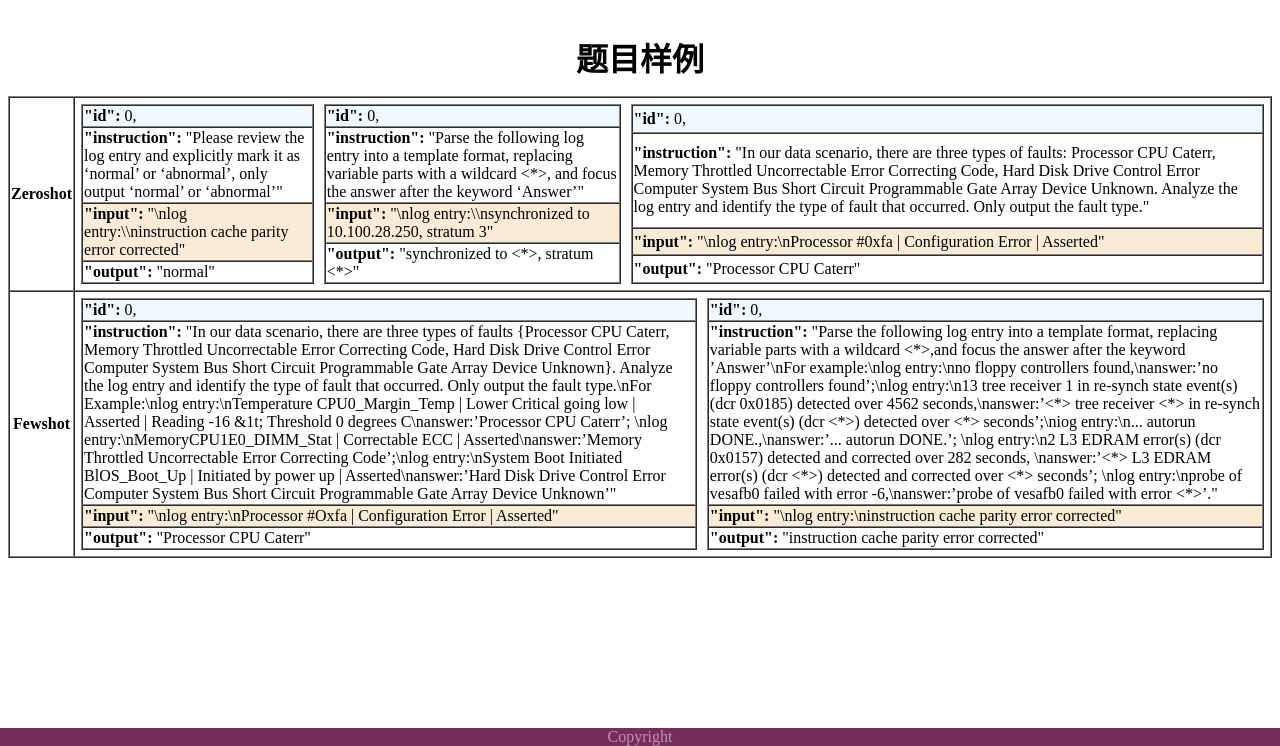
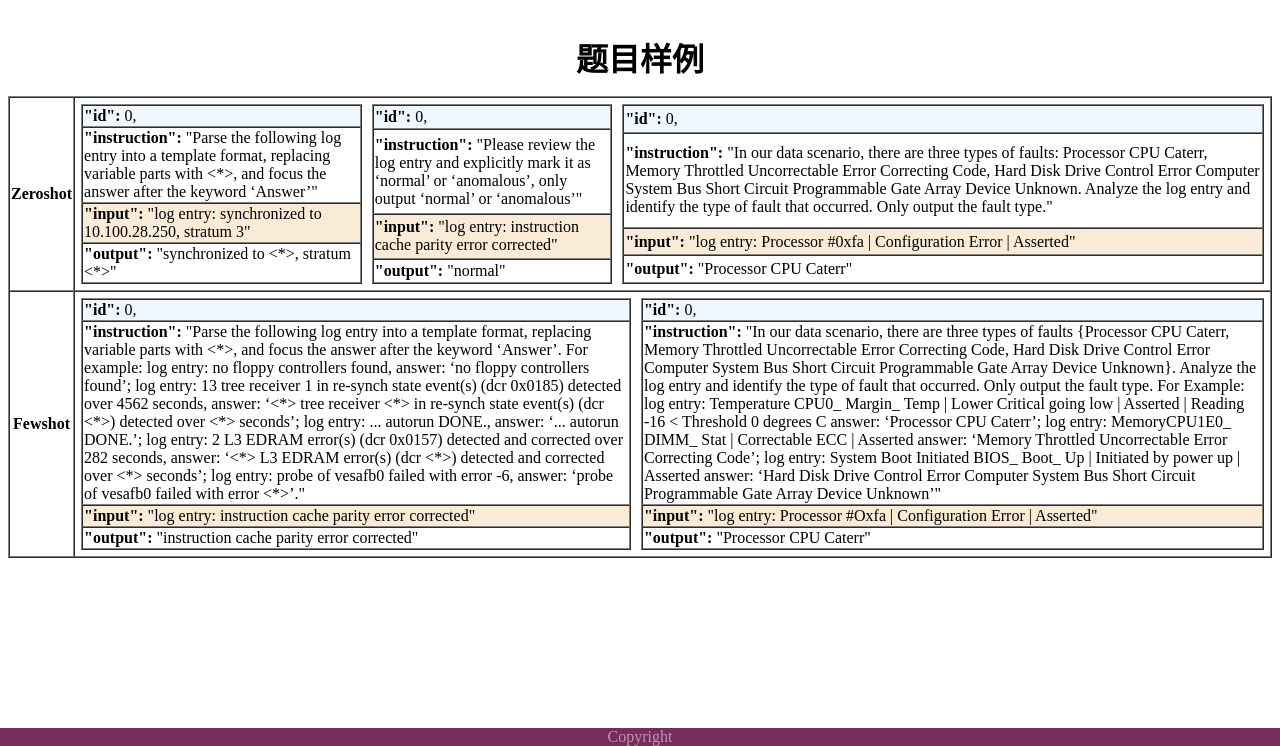
Before and after one commit to LinDuoming/LogEval, a Flask app: page /LogEval/example in a window 1280 px wide. Shown: the part 54-800 px from the top of the page. Run offline with Flask 3, Linux system fonts and the light colour scheme.

Commit message:
fixed 01

```diff
--- a/app.py
+++ b/app.py
@@ -1,3 +1,6 @@
+import sys
+import os
+sys.path.append(os.path.dirname(__file__))
 import json
 import datetime
 
@@ -12,7 +15,7 @@ from werkzeug.middleware.proxy_fix import ProxyFix
 import datasrc
 
 language = 'en'
-app = Flask(__name__,static_folder='LogEval/static',static_url_path='/LogEval/static')
+app = Flask(__name__,static_folder=os.path.join(os.path.dirname(__file__), 'static'),static_url_path='/LogEval/static')
 app.wsgi_app = ProxyFix(app.wsgi_app)
 babel = Babel(app=app)
 babel.init_app(app, locale_selector=lambda: language)
--- a/datasrc.py
+++ b/datasrc.py
@@ -1,3 +1,6 @@
+import sys
+import os
+os.chdir(os.path.dirname(__file__))
 import datetime
 
 import pandas as pd
--- a/templates/example.html
+++ b/templates/example.html
@@ -10,10 +10,24 @@
                     <b>"id":</b> 0,
                 </td></tr>
                 <tr><td>
-                    <b>"instruction":</b> "Please review the log entry and explicitly mark it as ‘normal’ or ‘abnormal’, only output ‘normal’ or ‘abnormal’"
+                    <b>"instruction":</b> "Parse the following log entry into a template format, replacing variable parts with <*>, and focus the answer after the keyword ‘Answer’"
                 </td></tr>
                 <tr style="background-color: antiquewhite;"><td>
-                    <b>"input":</b> "\nlog entry:\\ninstruction cache parity error corrected"
+                    <b>"input":</b> "log entry: synchronized to 10.100.28.250, stratum 3"
+                </td></tr>
+                <tr><td>
+                    <b>"output":</b> "synchronized to <*>, stratum <*>"
+                </td></tr>
+            </table>
+            <table border="1" cellspacing="0" style="margin: 5px">
+                <tr style="background-color: aliceblue;"><td>
+                    <b>"id":</b> 0,
+                </td></tr>
+                <tr><td>
+                    <b>"instruction":</b> "Please review the log entry and explicitly mark it as ‘normal’ or ‘anomalous’, only output ‘normal’ or ‘anomalous’"
+                </td></tr>
+                <tr style="background-color: antiquewhite;"><td>
+                    <b>"input":</b> "log entry: instruction cache parity error corrected"
                 </td></tr>
                 <tr><td>
                     <b>"output":</b> "normal"
@@ -24,24 +38,10 @@
                     <b>"id":</b> 0,
                 </td></tr>
                 <tr><td>
-                    <b>"instruction":</b> "Parse the following log entry into a template format, replacing variable parts with a wildcard <*>, and focus the answer after the keyword ‘Answer’"
-                </td></tr>
-                <tr style="background-color: antiquewhite;"><td>
-                    <b>"input":</b> "\nlog entry:\\nsynchronized to 10.100.28.250, stratum 3"
-                </td></tr>
-                <tr><td>
-                    <b>"output":</b> "synchronized to <*>, stratum <*>"
-                </td></tr>
-            </table>
-            <table border="1" cellspacing="0" style="margin: 5px">
-                <tr style="background-color: aliceblue;"><td>
-                    <b>"id":</b> 0,
-                </td></tr>
-                <tr><td>
                     <b>"instruction":</b>  "In our data scenario, there are three types of faults: Processor CPU Caterr, Memory Throttled Uncorrectable Error Correcting Code, Hard Disk Drive Control Error Computer System Bus Short Circuit Programmable Gate Array Device Unknown. Analyze the log entry and identify the type of fault that occurred. Only output the fault type."
                 </td></tr>
                 <tr style="background-color: antiquewhite;"><td>
-                    <b>"input":</b> "\nlog entry:\nProcessor #0xfa | Configuration Error | Asserted"
+                    <b>"input":</b> "log entry: Processor #0xfa | Configuration Error | Asserted"
                 </td></tr>
                 <tr><td>
                     <b>"output":</b> "Processor CPU Caterr"
@@ -57,13 +57,13 @@
                     <b>"id":</b> 0,
                 </td></tr>
                 <tr><td>
-                    <b>"instruction":</b> "In our data scenario, there are three types of faults {Processor CPU Caterr, Memory Throttled Uncorrectable Error Correcting Code, Hard Disk Drive Control Error Computer System Bus Short Circuit Programmable Gate Array Device Unknown}. Analyze the log entry and identify the type of fault that occurred. Only output the fault type.\nFor Example:\nlog entry:\nTemperature CPU0_Margin_Temp | Lower Critical going low | Asserted | Reading -16 &1t; Threshold 0 degrees C\nanswer:’Processor CPU Caterr’; \nlog entry:\nMemoryCPU1E0_DIMM_Stat | Correctable ECC | Asserted\nanswer:’Memory Throttled Uncorrectable Error Correcting Code’;\nlog entry:\nSystem Boot Initiated BlOS_Boot_Up | Initiated by power up | Asserted\nanswer:’Hard Disk Drive Control Error Computer System Bus Short Circuit Programmable Gate Array Device Unknown’"
+                    <b>"instruction":</b> "Parse the following log entry into a template format, replacing variable parts with <*>, and focus the answer after the keyword ‘Answer’. For example: log entry: no floppy controllers found, answer: ‘no floppy controllers found’; log entry: 13 tree receiver 1 in re-synch state event(s) (dcr 0x0185) detected over 4562 seconds, answer: ‘<*> tree receiver <*> in re-synch state event(s) (dcr <*>) detected over <*> seconds’; log entry: ... autorun DONE., answer: ‘... autorun DONE.’; log entry: 2 L3 EDRAM error(s) (dcr 0x0157) detected and corrected over 282 seconds, answer: ‘<*> L3 EDRAM error(s) (dcr <*>) detected and corrected over <*> seconds’; log entry: probe of vesafb0 failed with error -6, answer: ‘probe of vesafb0 failed with error <*>’."
                 </td></tr>
                 <tr style="background-color: antiquewhite;"><td>
-                    <b>"input":</b> "\nlog entry:\nProcessor #Oxfa | Configuration Error | Asserted"
+                    <b>"input":</b> "log entry: instruction cache parity error corrected"
                 </td></tr>
                 <tr><td>
-                    <b>"output":</b> "Processor CPU Caterr"
+                    <b>"output":</b> "instruction cache parity error corrected"
                 </td></tr>
             </table>
             <table border="1" cellspacing="0" style="margin: 5px">
@@ -71,24 +71,13 @@
                     <b>"id":</b> 0,
                 </td></tr>
                 <tr><td>
-                    <b>"instruction":</b> "Parse the following log entry into a
-template format, replacing variable parts with a wildcard <*>,and focus the answer after the keyword ’Answer’\nFor example:\nlog entry:\nno floppy controllers
-found,\nanswer:’no floppy controllers found’;\nlog
-entry:\n13 tree receiver 1 in re-synch state event(s)
-(dcr 0x0185) detected over 4562 seconds,\nanswer:’<*>
-tree receiver <*> in re-synch state event(s) (dcr <*>)
-detected over <*> seconds’;\niog entry:\n... autorun
-DONE.,\nanswer:’... autorun DONE.’; \nlog entry:\n2 L3
-EDRAM error(s) (dcr 0x0157) detected and corrected
-over 282 seconds, \nanswer:’<*> L3 EDRAM error(s) (dcr
-<*>) detected and corrected over <*> seconds’; \nlog entry:\nprobe of vesafb0 failed with error -6,\nanswer:’probe
-of vesafb0 failed with error <*>’."
+                    <b>"instruction":</b> "In our data scenario, there are three types of faults {Processor CPU Caterr, Memory Throttled Uncorrectable Error Correcting Code, Hard Disk Drive Control Error Computer System Bus Short Circuit Programmable Gate Array Device Unknown}. Analyze the log entry and identify the type of fault that occurred. Only output the fault type. For Example: log entry: Temperature CPU0_ Margin_ Temp | Lower Critical going low | Asserted | Reading -16 < Threshold 0 degrees C answer: ‘Processor CPU Caterr’; log entry: MemoryCPU1E0_ DIMM_ Stat | Correctable ECC | Asserted answer: ‘Memory Throttled Uncorrectable Error Correcting Code’; log entry: System Boot Initiated BIOS_ Boot_ Up | Initiated by power up | Asserted answer: ‘Hard Disk Drive Control Error Computer System Bus Short Circuit Programmable Gate Array Device Unknown’"
                 </td></tr>
                 <tr style="background-color: antiquewhite;"><td>
-                    <b>"input":</b> "\nlog entry:\ninstruction cache parity error corrected"
+                    <b>"input":</b> "log entry: Processor #Oxfa | Configuration Error | Asserted"
                 </td></tr>
                 <tr><td>
-                    <b>"output":</b> "instruction cache parity error corrected"
+                    <b>"output":</b> "Processor CPU Caterr"
                 </td></tr>
             </table>
         </div> </td>
```
Also changed, not shown: leaderboard.csv, static/framework1.png, translations/en/LC_MESSAGES/messages.po, 1 other file.
